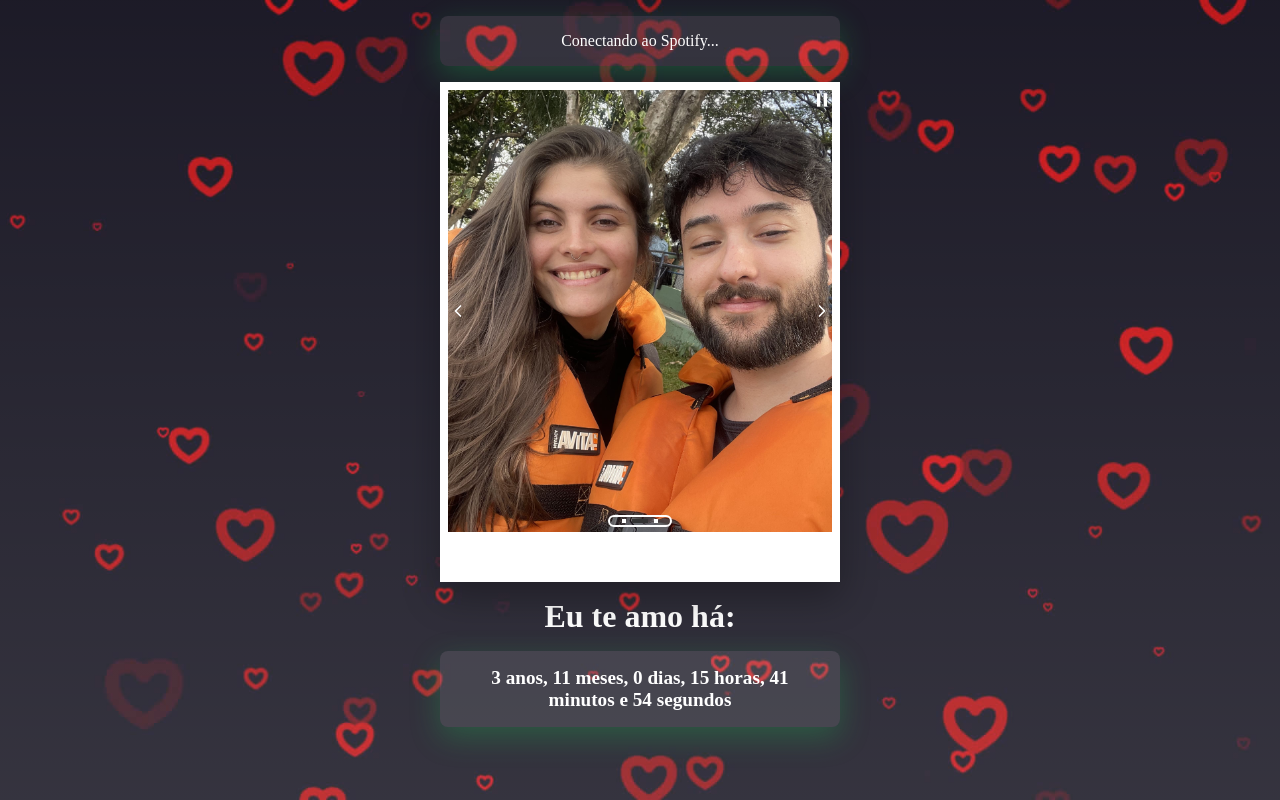
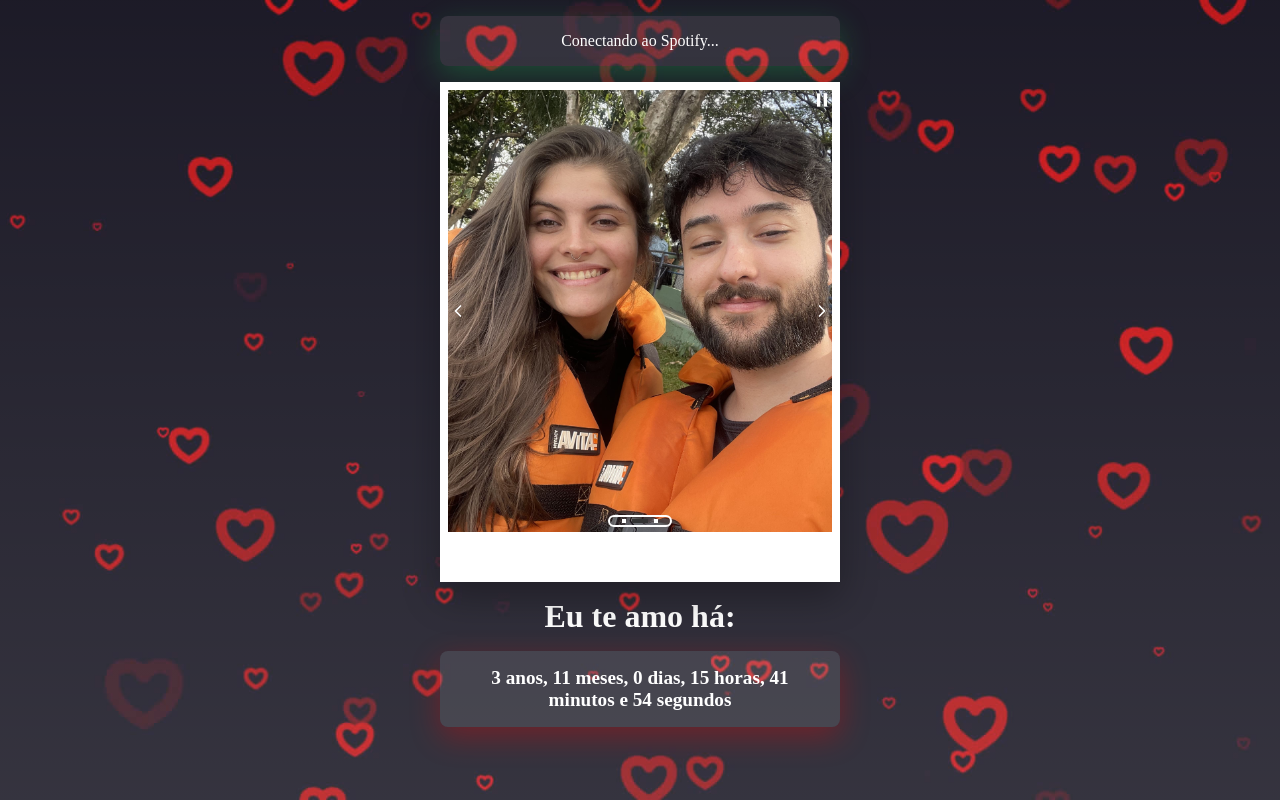
Before and after one commit to nicolasanunes/dedicatory, a Vue app: page / in a window 1280 px wide. Built offline with nearby package versions, Linux system fonts and the light colour scheme; no server answers.

Commit message:
shadow boxes fixed

```diff
--- a/src/assets/css/layout.css
+++ b/src/assets/css/layout.css
@@ -14,7 +14,7 @@
   padding: 0 20px;
   border-radius: 8px;
   background: rgba(255, 255, 255, 0.1);
-  box-shadow: 0 10px 30px rgba(29, 185, 84, 0.3);
+  box-shadow: 0 10px 30px rgba(255, 0, 0, 0.3);
 }
 
 h1 {
--- a/src/assets/css/spotify-player.css
+++ b/src/assets/css/spotify-player.css
@@ -131,6 +131,7 @@
   border-radius: 8px;
   gap: 1rem;
   background: rgba(255, 255, 255, 0.1);
+  box-shadow: 0 10px 30px rgba(255, 0, 0, 0.3);
   padding: 0.3rem 1rem;
   backdrop-filter: blur(5px);
 }
```
